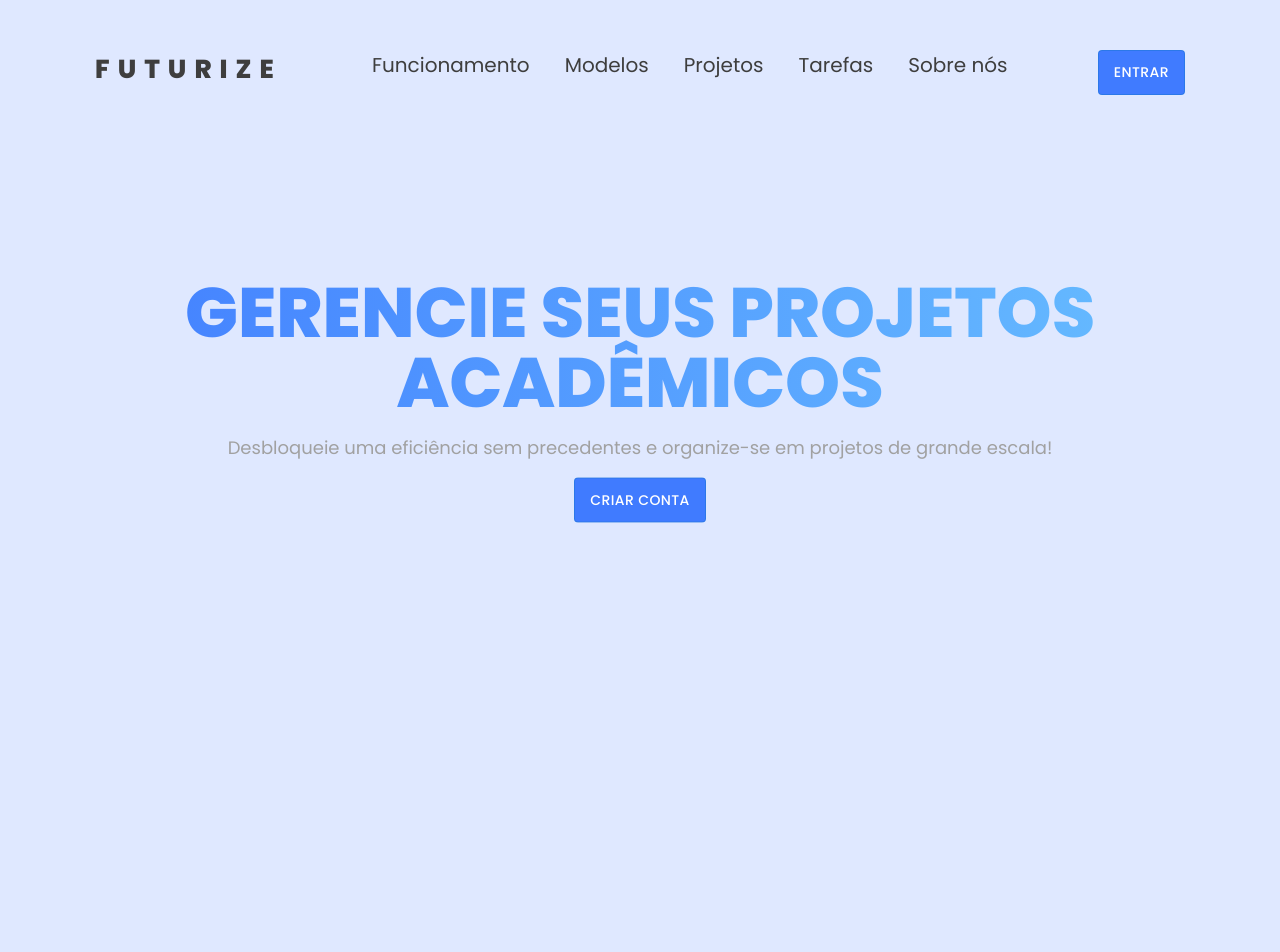
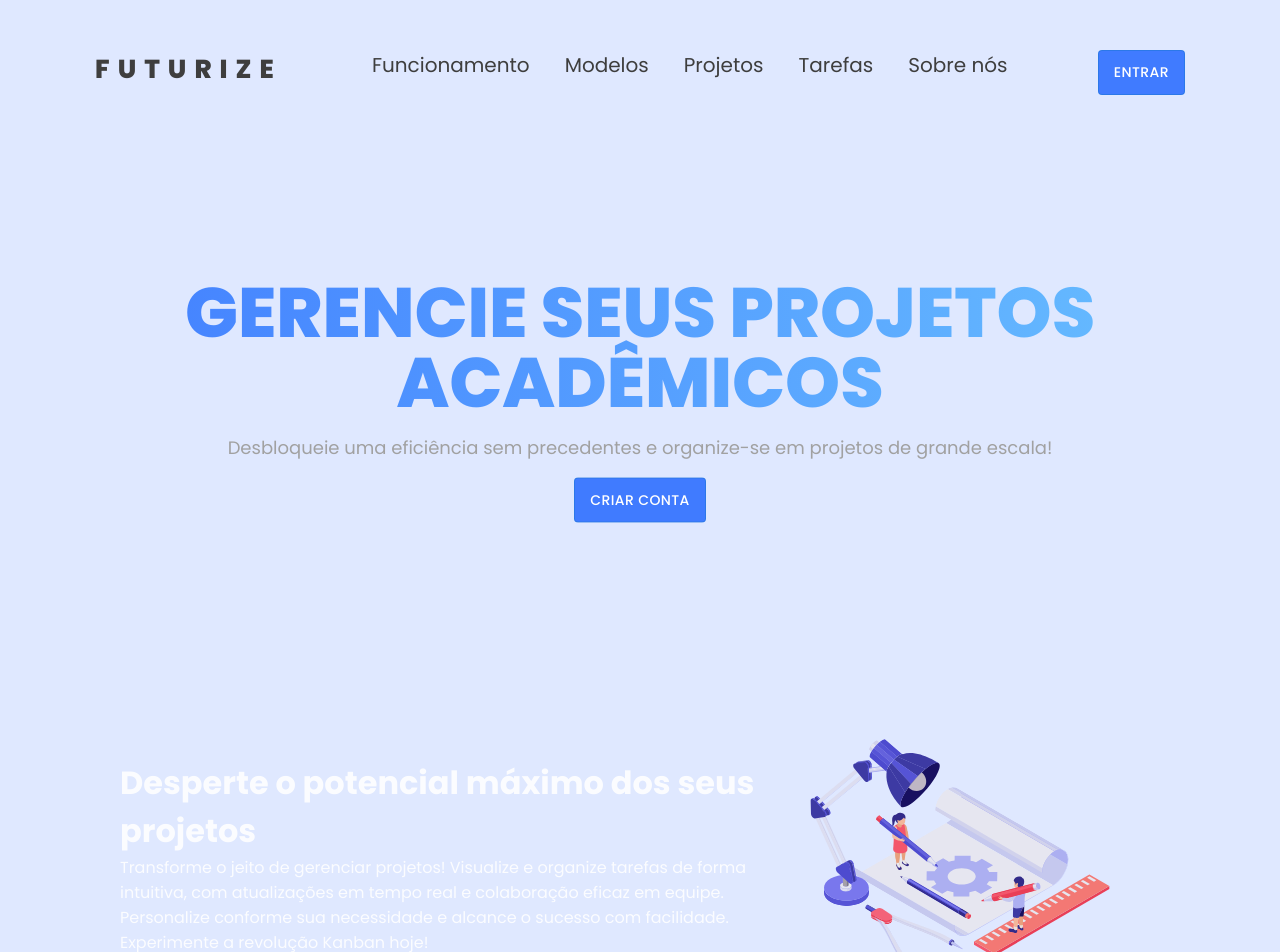
Before and after one commit to vitoriaGoncalves08/Futurize, a React (Vite) app in the folder futurize-frontend/: page / in a window 1280 px wide. Shown: the top 952 px of the page. Before the commit the page ends 800 px from the top, so only its background shows below. Built offline with nearby package versions, Linux system fonts and the light colour scheme.

Commit message:
:construction: começando a finalizar

```diff
--- a/futurize-frontend/src/components/SiteInicial/SiteInicial.css
+++ b/futurize-frontend/src/components/SiteInicial/SiteInicial.css
@@ -3,9 +3,10 @@
   font-family: var(--font-family-sans-serif);
 }
 
-/* body{
+body{
+  max-width: 100%;
   overflow-x: hidden;
-} */
+}
 
 nav {
   display: flex;
@@ -60,19 +61,27 @@ nav {
 }
 
 .MainContent {
-  display: none;
+  /* display: none; */
+  margin-top: 32rem;
 }
 
-.viseble{
+/* .viseble{
   display: block;
-}
+} */
 
 .secao{
   display: flex;
+  justify-content: center;
+  align-items: center;
+  margin-top: 27rem;
+}
+
+.texto{
+  width: 50%;
 }
 
 .secao img{
-  height: 200px;
+  height: 400px;
 }
 
   /* Estilos para telas de 370px */
--- a/futurize-frontend/src/components/SiteInicial/SiteInicial.jsx
+++ b/futurize-frontend/src/components/SiteInicial/SiteInicial.jsx
@@ -61,7 +61,7 @@ function SiteInicial() {
 
       <div className='MainContent'>
 
-          <section id="funciona" className='secao'>
+          <div id="funciona" className='secao'>
             <div className="texto">
               <h1> Desperte o potencial máximo dos seus projetos</h1>
               <p>
@@ -69,7 +69,7 @@ function SiteInicial() {
               </p>
             </div>
             <img src={projeto} alt="" srcset="" />
-          </section>
+          </div>
 
           <div id="modelo" className='secao'>
             <div className="texto">
@@ -108,10 +108,14 @@ function SiteInicial() {
             <img src={projeto} alt="" srcset="" />
           </div>
 
-          <div id="sobre" className='secao'>
-            <h1>Sobre nós</h1>
-            <p>Lorem ipsum dolor sit amet consectetur, adipisicing elit. Facilis animi non quis nihil suscipit pariatur, vero veniam ab tempora nobis blanditiis illum autem laborum quod exercitationem debitis laudantium. Distinctio, omnis?</p>
-          </div>
+          <footer>
+            <div id="sobre" className='secao'>
+              <div className="texto">
+                <h1>Sobre nós</h1>
+                <p>Lorem ipsum dolor sit amet consectetur, adipisicing elit. Facilis animi non quis nihil suscipit pariatur, vero veniam ab tempora nobis blanditiis illum autem laborum quod exercitationem debitis laudantium. Distinctio, omnis?</p>
+              </div>
+            </div>
+          </footer>
 
         </div>
     </div>
```
